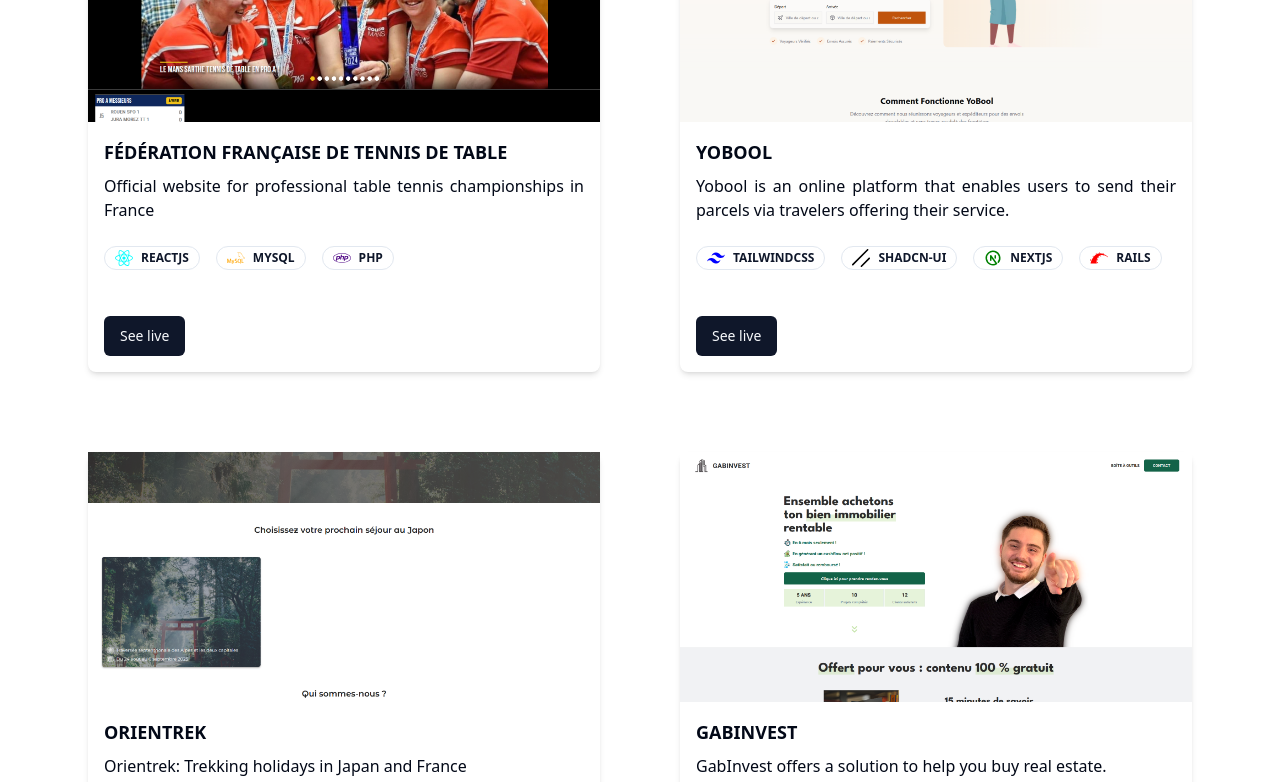
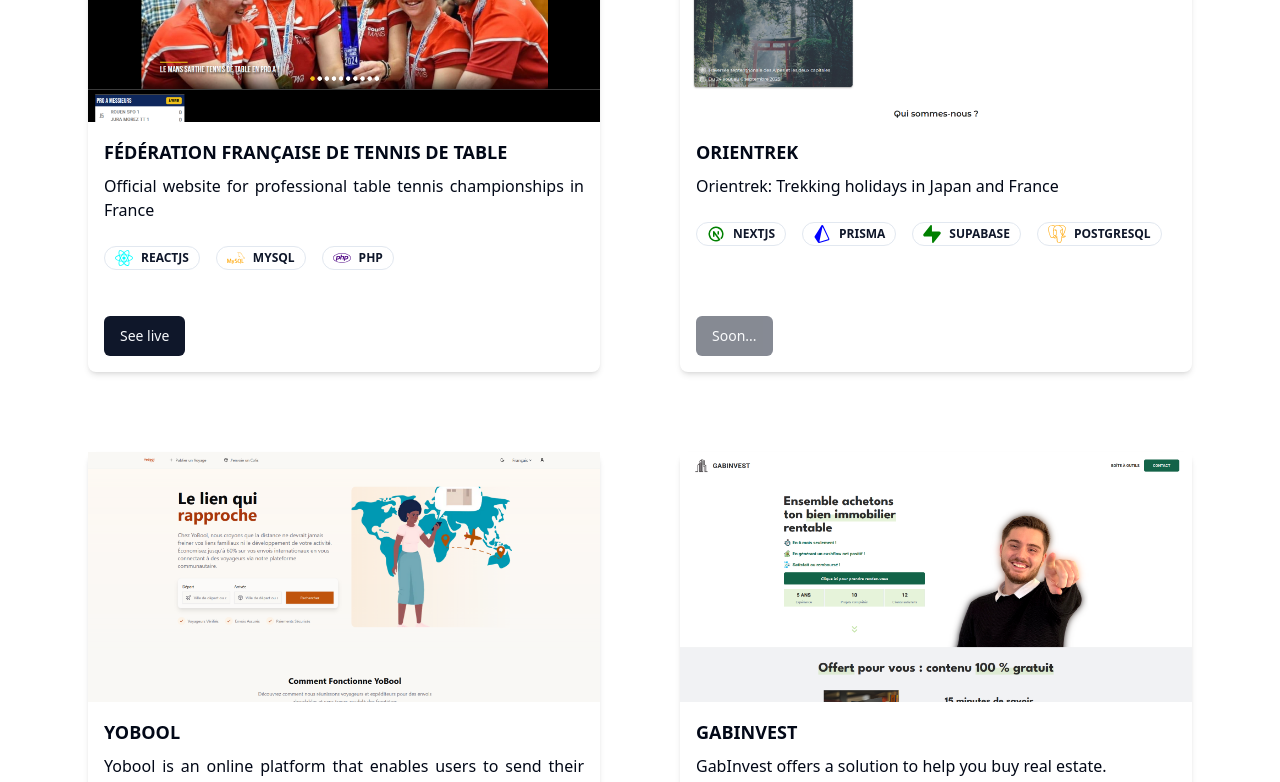
Before and after one commit to YanM16M/portfolio, a React (Vite) app: page / in a window 1280 px wide. Shown: the part 1800-2582 px from the top of the page. Built offline with nearby package versions, Linux system fonts and the light colour scheme.

Commit message:
update project position

```diff
--- a/src/pages/Home/_components/ProjectsSection.tsx
+++ b/src/pages/Home/_components/ProjectsSection.tsx
@@ -10,19 +10,19 @@
         technologies: ["reactjs", "php", "mysql"],
     },
     {
+        title: "Orientrek",
+        description: "Orientrek: Trekking holidays in Japan and France",
+        src: ["orientrek1.png", "orientrek2.png"],
+        technologies: ["nextjs", "prisma", "supabase", "postgresql"],
+        soon: true,
+    },
+    {
         title: "Yobool",
         description:
             "Yobool is an online platform that enables users to send their parcels via travelers offering their service.",
         url: "https://www.yobool.com/fr",
         src: ["yobool.png"],
         technologies: ["nextjs", "rails", "tailwind", "shadcnui"],
-    },
-    {
-        title: "Orientrek",
-        description: "Orientrek: Trekking holidays in Japan and France",
-        src: ["orientrek1.png", "orientrek2.png"],
-        technologies: ["nextjs", "prisma", "supabase", "postgresql"],
-        soon: true,
     },
     {
         title: "GabInvest",
```
